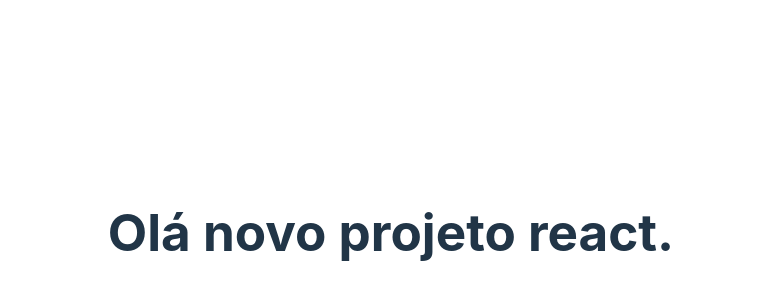
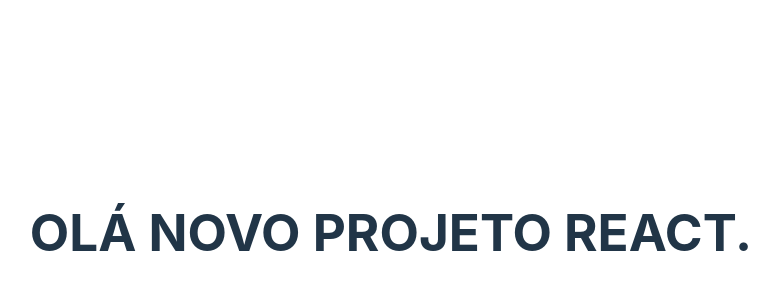
Before and after one commit to alexprogran/Budget, a React (Vite) app: page / in a window 1280 px wide. Shown: the part 168-468 px from the top of the page, without its empty margins (249-1028 px from the left). Built offline with nearby package versions, Linux system fonts and the light colour scheme.

Commit message:
Update do arquivo App.jsx

```diff
--- a/src/App.jsx
+++ b/src/App.jsx
@@ -6,7 +6,7 @@
 
   return (
     <>
-     <h1>Olá novo projeto react.</h1>
+     <h1>OLÁ NOVO PROJETO REACT.</h1>
     </>
   )
 }
```
